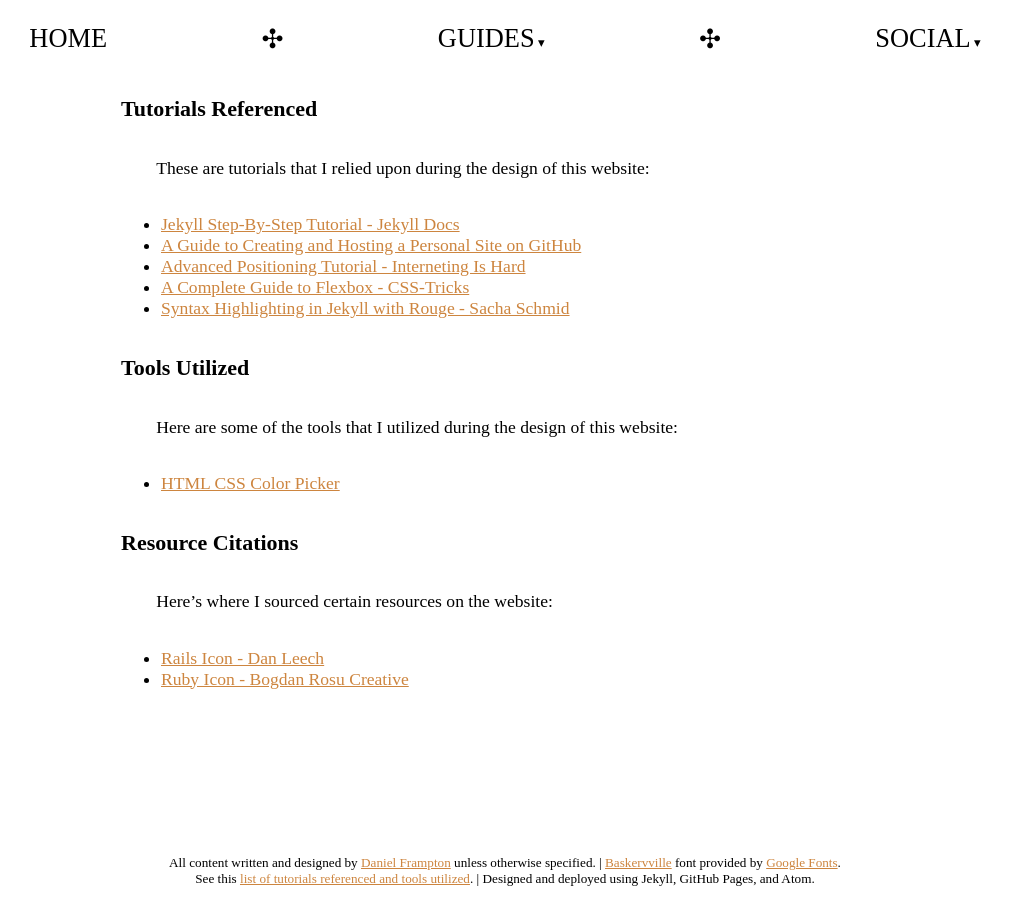
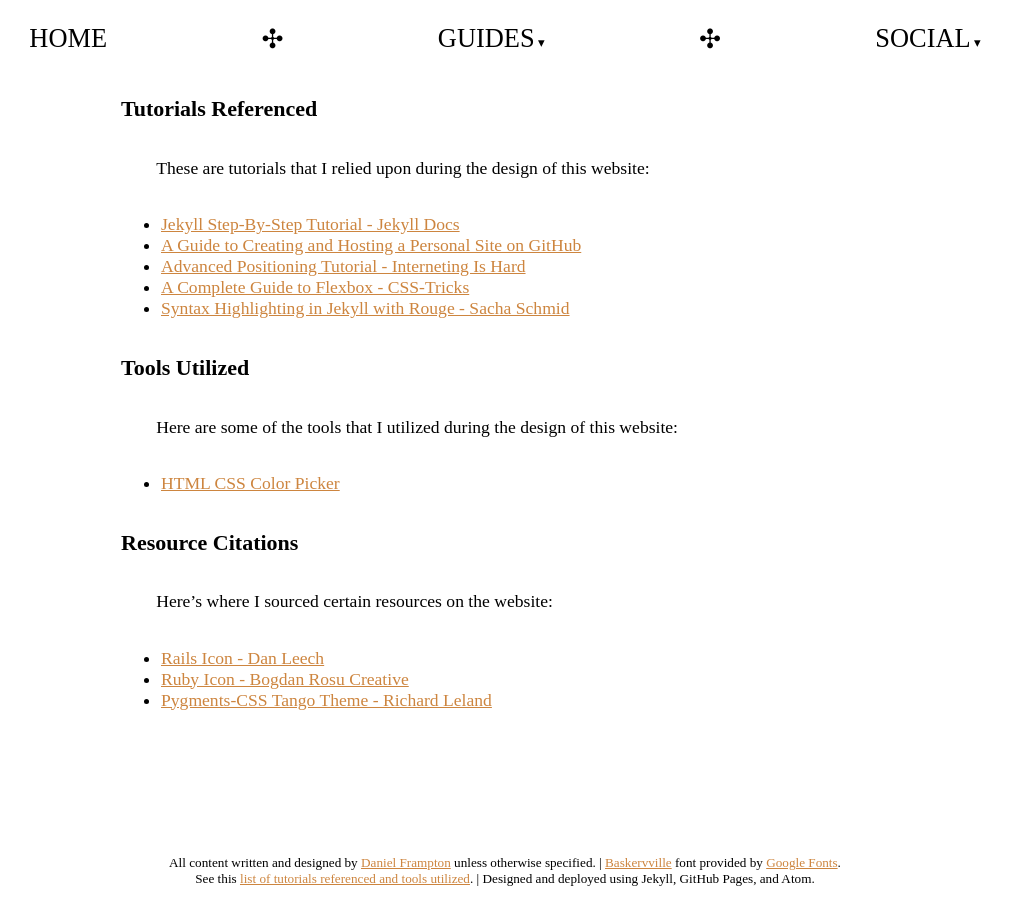
Before and after one commit to DanielEFrampton/danieleframpton.github.io, a Jekyll site: the page built from design_tutorials.md, in a window 1280 px wide. Shown: the whole page, without its empty margins (135-1146 px from the left). Built offline with Jekyll 4.4.1, drawn with Linux system fonts in a browser that asks for light colours; some web fonts are replaced.

Commit message:
Add citation for Pygment CSS stylesheet

```diff
--- a/design_tutorials.md
+++ b/design_tutorials.md
@@ -25,3 +25,4 @@ Here's where I sourced certain resources on the website:
 
 - [Rails Icon - Dan Leech](https://www.iconfinder.com/icons/167695/rails_icon)
 - [Ruby Icon - Bogdan Rosu Creative](https://www.iconfinder.com/icons/430094/diamond_ruby_icon)
+- [Pygments-CSS Tango Theme - Richard Leland](https://github.com/richleland/pygments-css)
```
